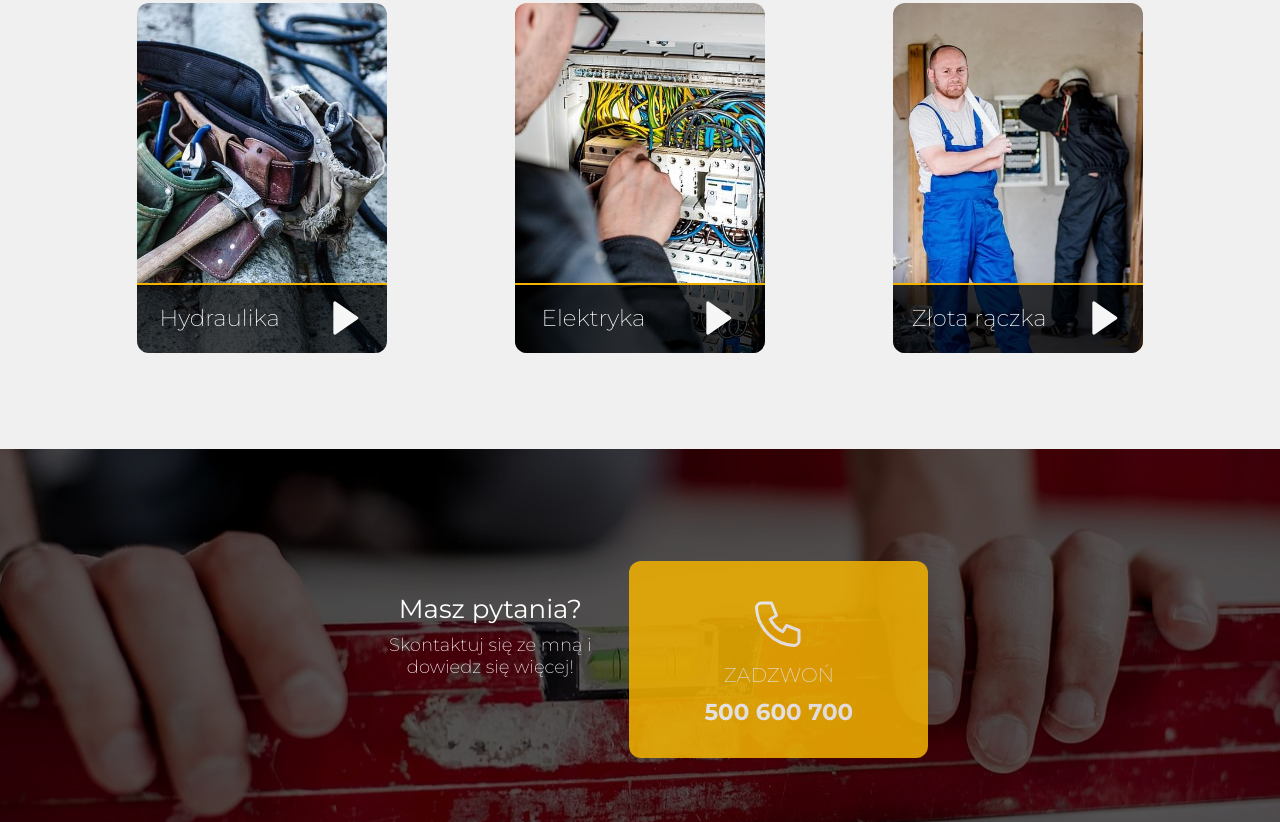
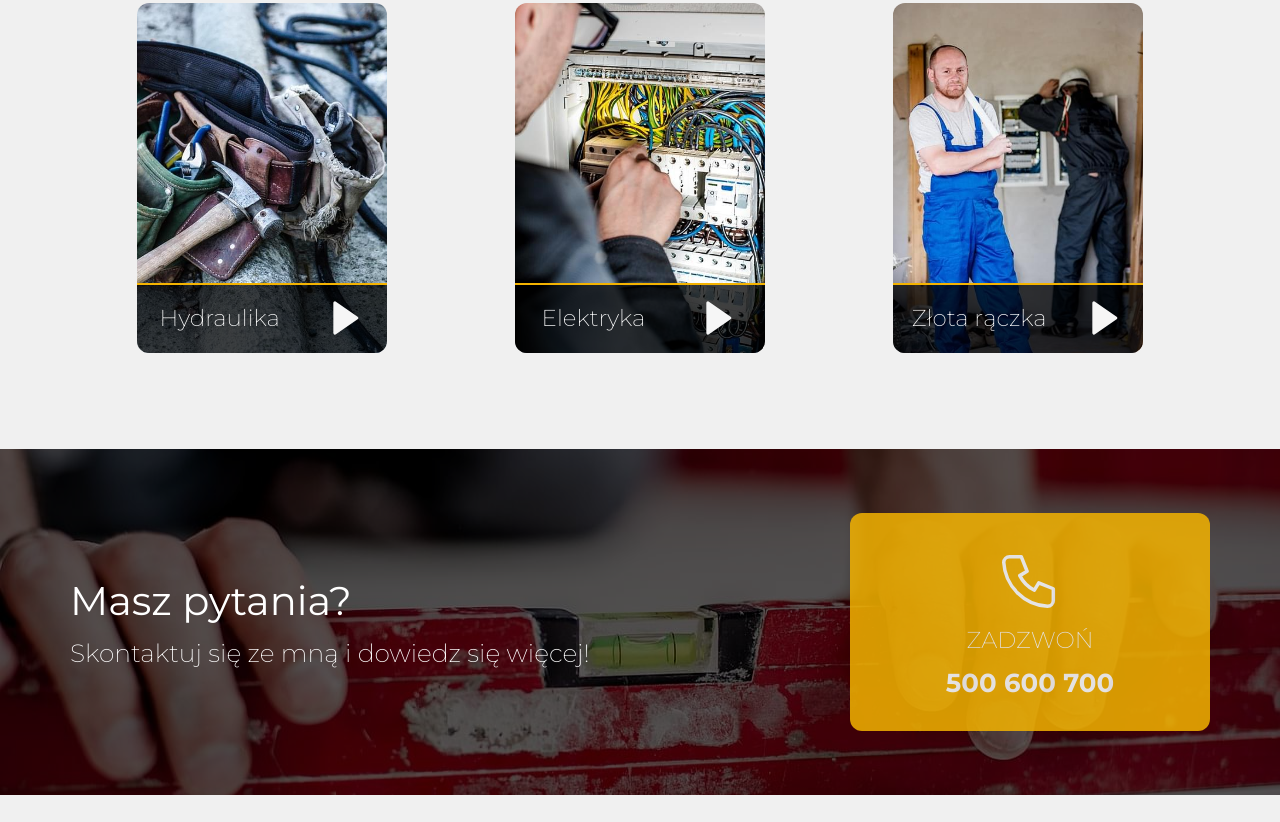
Before and after one commit to Kuba1507/Handyman, a website: page index.html in a window 1280 px wide. Shown: the part 2414-3236 px from the top of the page. After the commit the page ends 3209 px from the top, so only its background shows below. Drawn offline with Linux system fonts and the light colour scheme.

Commit message:
styled questions section for tablets and desktops

```diff
--- a/src/sass/_layout.scss
+++ b/src/sass/_layout.scss
@@ -452,6 +452,7 @@ main {
 		background-image: url("/dist/img/poziomica.jpg");
 		background-size: cover;
 		background-position: center;
+		background-attachment: fixed;
 
 		.wrapper {
 			display: flex;
--- a/src/sass/_media.scss
+++ b/src/sass/_media.scss
@@ -164,9 +164,28 @@
 		}
 
 		.questions {
-
 			.wrapper {
 				flex-direction: row;
+
+				.questions__text {
+					padding-right: 1.5em;
+					width: 60%;
+					text-align: left;
+
+					&-heading {
+						font-size: 3.5rem;
+					}
+
+					&-subheading {
+						padding: 0;
+						font-size: 2rem;
+					}
+				}
+
+				.question__call {
+					margin-top: 0;
+					width: 40%;
+				}
 			}
 		}
 	}
@@ -289,5 +308,41 @@
 				}
 			}
 		}
+
+		.questions {
+			.wrapper {
+				margin: 0 auto;
+				width: min(100%, 1200px);
+				justify-content: space-around;
+
+				.questions__text {
+					&-heading {
+						font-size: 4rem;
+						width: 70%;
+					}
+
+					&-subheading {
+						font-size: 2.5rem;
+					}
+				}
+
+				.question__call {
+					width: 30%;
+
+					svg {
+						width: 70px;
+						height: 70px;
+					}
+
+					&-text {
+						font-size: 2.3rem;
+					}
+
+					&-number {
+						font-size: 2.6rem;
+					}
+				}
+			}
+		}
 	}
 }
```
Also changed, not shown: index.html (+0 -1 lines), dist/css/style.min.css.
